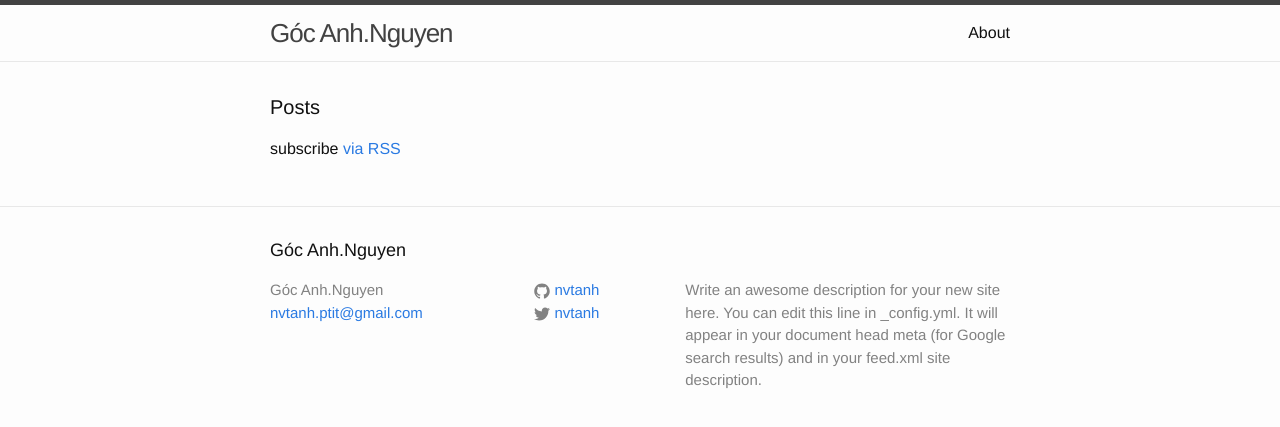
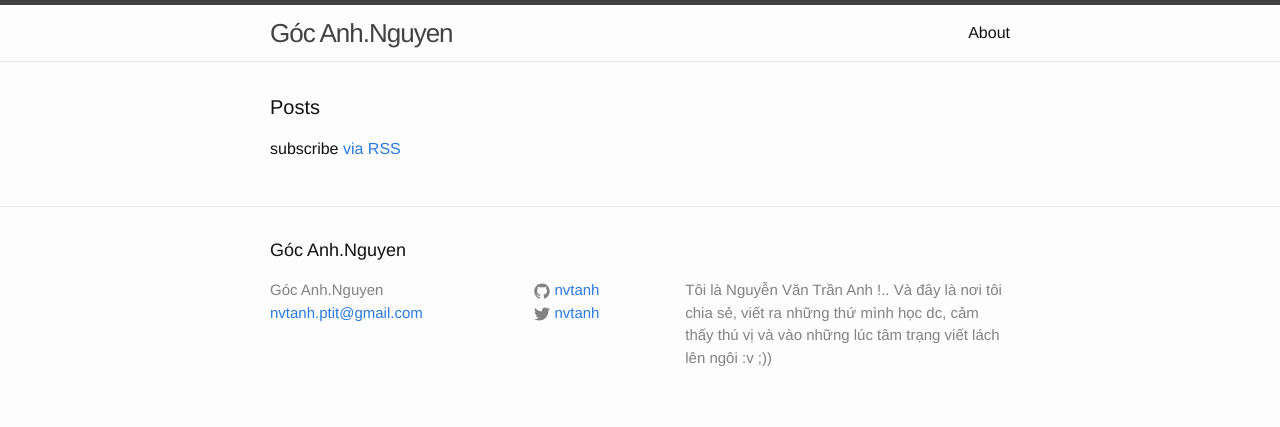
Before and after one commit to nvtanh/nvtanh.github.io, a Jekyll site: the page built from index.html, in a window 1280 px wide. Shown: the top 427 px of the page. Built offline with Jekyll 4.4.1, drawn with Linux system fonts in a browser that asks for light colours.

Commit message:
Fix Description

```diff
--- a/_config.yml
+++ b/_config.yml
@@ -2,9 +2,8 @@
 title: Góc Anh.Nguyen
 email: nvtanh.ptit@gmail.com
 description: > # this means to ignore newlines until "baseurl:"
-  Write an awesome description for your new site here. You can edit this
-  line in _config.yml. It will appear in your document head meta (for
-  Google search results) and in your feed.xml site description.
+  Tôi là Nguyễn Văn Trần Anh !..
+  Và đây là nơi tôi chia sẻ, viết ra những thứ mình học dc, cảm thấy thú vị và vào những lúc tâm trạng viết lách lên ngôi :v ;))
 baseurl: "" # the subpath of your site, e.g. /blog/
 url: "http://yourdomain.com" # the base hostname & protocol for your site
 twitter_username: nvtanh
```
